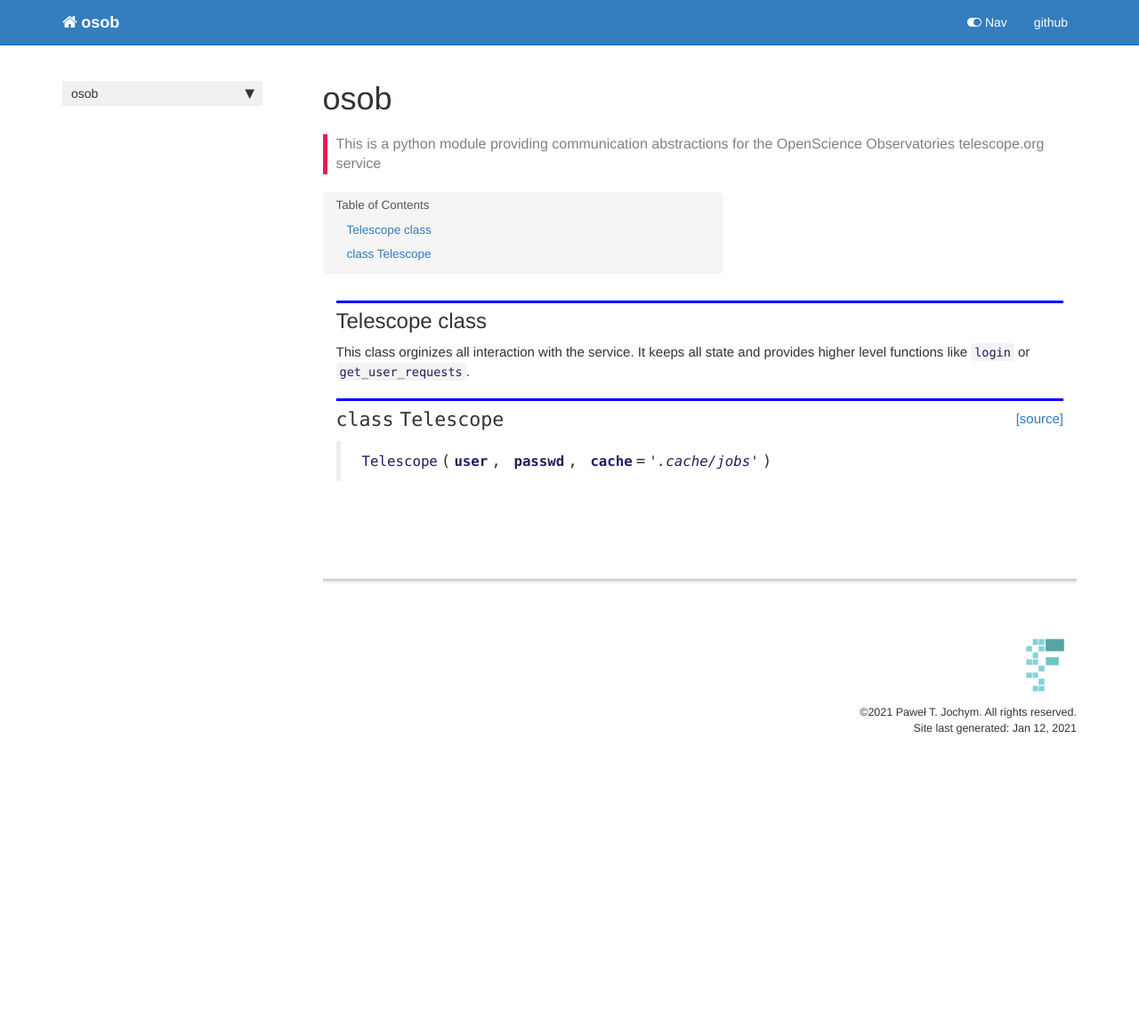
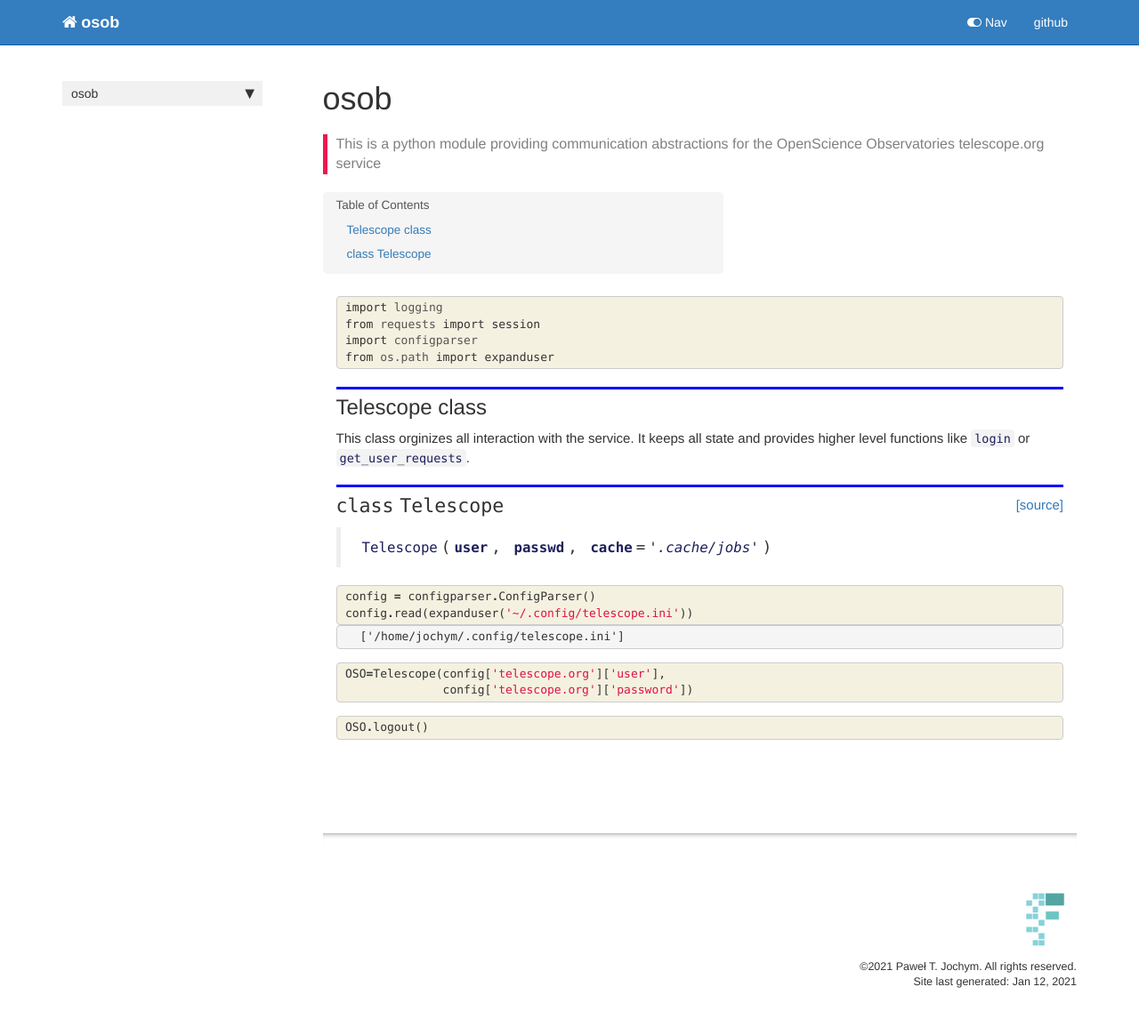
Before and after one commit to jochym/osob, a Jekyll site: the page built from docs/core.html, in a window 1280 px wide. Shown: the whole page at 89% size. Built offline with Jekyll 4.4.1, drawn with Linux system fonts in a browser that asks for light colours; nearby versions of some CDN libraries; comment, search, counter and statistics services are not loaded; before the commit the page ends 900 px from its top, so only the background shows below that.

Commit message:
Add basic login/logout test

```diff
--- a/docs/core.html
+++ b/docs/core.html
@@ -25,6 +25,26 @@ nb_path: "00_core.ipynb"
     {% raw %}
 
 <div class="cell border-box-sizing code_cell rendered">
+
+</div>
+    {% endraw %}
+
+    {% raw %}
+
+<div class="cell border-box-sizing code_cell rendered">
+<div class="input">
+
+<div class="inner_cell">
+    <div class="input_area">
+<div class=" highlight hl-ipython3"><pre><span></span><span class="kn">import</span> <span class="nn">logging</span>
+<span class="kn">from</span> <span class="nn">requests</span> <span class="kn">import</span> <span class="n">session</span>
+<span class="kn">import</span> <span class="nn">configparser</span>
+<span class="kn">from</span> <span class="nn">os.path</span> <span class="kn">import</span> <span class="n">expanduser</span>
+</pre></div>
+
+    </div>
+</div>
+</div>
 
 </div>
     {% endraw %}
@@ -67,4 +87,73 @@ nb_path: "00_core.ipynb"
 </div>
     {% endraw %}
 
+    {% raw %}
+
+<div class="cell border-box-sizing code_cell rendered">
+<div class="input">
+
+<div class="inner_cell">
+    <div class="input_area">
+<div class=" highlight hl-ipython3"><pre><span></span><span class="n">config</span> <span class="o">=</span> <span class="n">configparser</span><span class="o">.</span><span class="n">ConfigParser</span><span class="p">()</span>
+<span class="n">config</span><span class="o">.</span><span class="n">read</span><span class="p">(</span><span class="n">expanduser</span><span class="p">(</span><span class="s1">&#39;~/.config/telescope.ini&#39;</span><span class="p">))</span>
+</pre></div>
+
+    </div>
 </div>
+</div>
+
+<div class="output_wrapper">
+<div class="output">
+
+<div class="output_area">
+
+
+
+<div class="output_text output_subarea output_execute_result">
+<pre>[&#39;/home/jochym/.config/telescope.ini&#39;]</pre>
+</div>
+
+</div>
+
+</div>
+</div>
+
+</div>
+    {% endraw %}
+
+    {% raw %}
+
+<div class="cell border-box-sizing code_cell rendered">
+<div class="input">
+
+<div class="inner_cell">
+    <div class="input_area">
+<div class=" highlight hl-ipython3"><pre><span></span><span class="n">OSO</span><span class="o">=</span><span class="n">Telescope</span><span class="p">(</span><span class="n">config</span><span class="p">[</span><span class="s1">&#39;telescope.org&#39;</span><span class="p">][</span><span class="s1">&#39;user&#39;</span><span class="p">],</span>
+              <span class="n">config</span><span class="p">[</span><span class="s1">&#39;telescope.org&#39;</span><span class="p">][</span><span class="s1">&#39;password&#39;</span><span class="p">])</span>
+</pre></div>
+
+    </div>
+</div>
+</div>
+
+</div>
+    {% endraw %}
+
+    {% raw %}
+
+<div class="cell border-box-sizing code_cell rendered">
+<div class="input">
+
+<div class="inner_cell">
+    <div class="input_area">
+<div class=" highlight hl-ipython3"><pre><span></span><span class="n">OSO</span><span class="o">.</span><span class="n">logout</span><span class="p">()</span>
+</pre></div>
+
+    </div>
+</div>
+</div>
+
+</div>
+    {% endraw %}
+
+</div>
```
Also changed, not shown: docs/index.html (+36 -0 lines), README.md, 2 other files.
